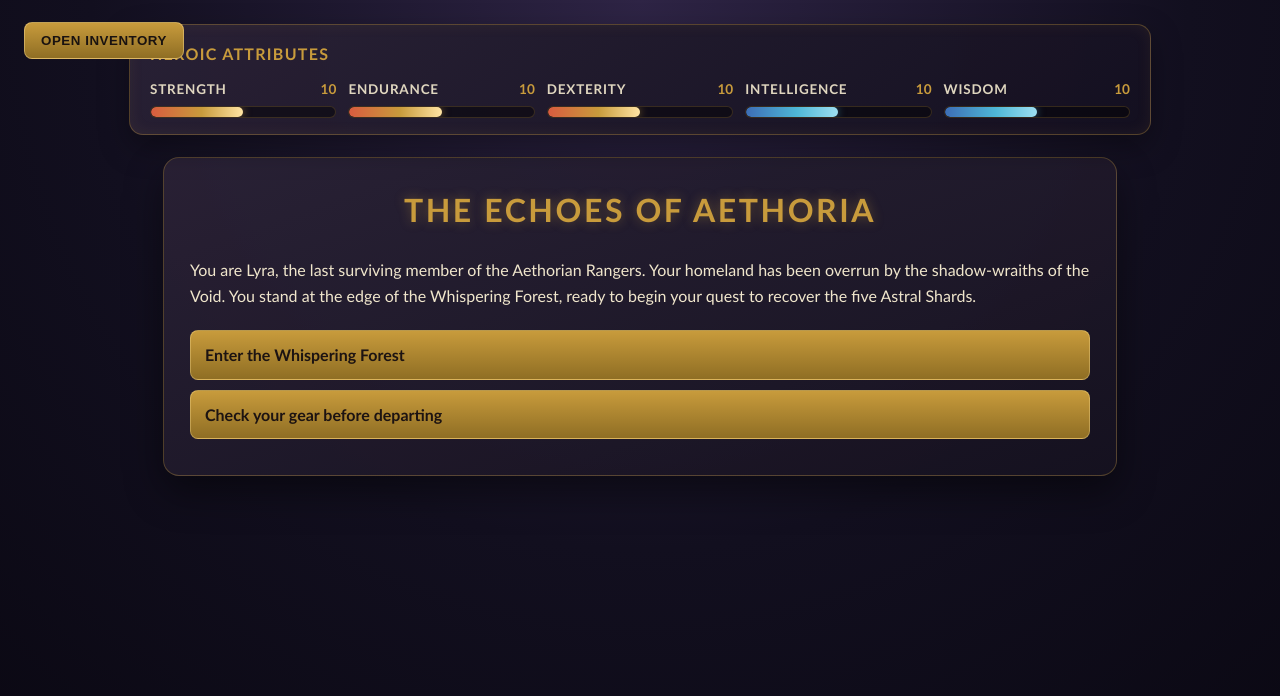
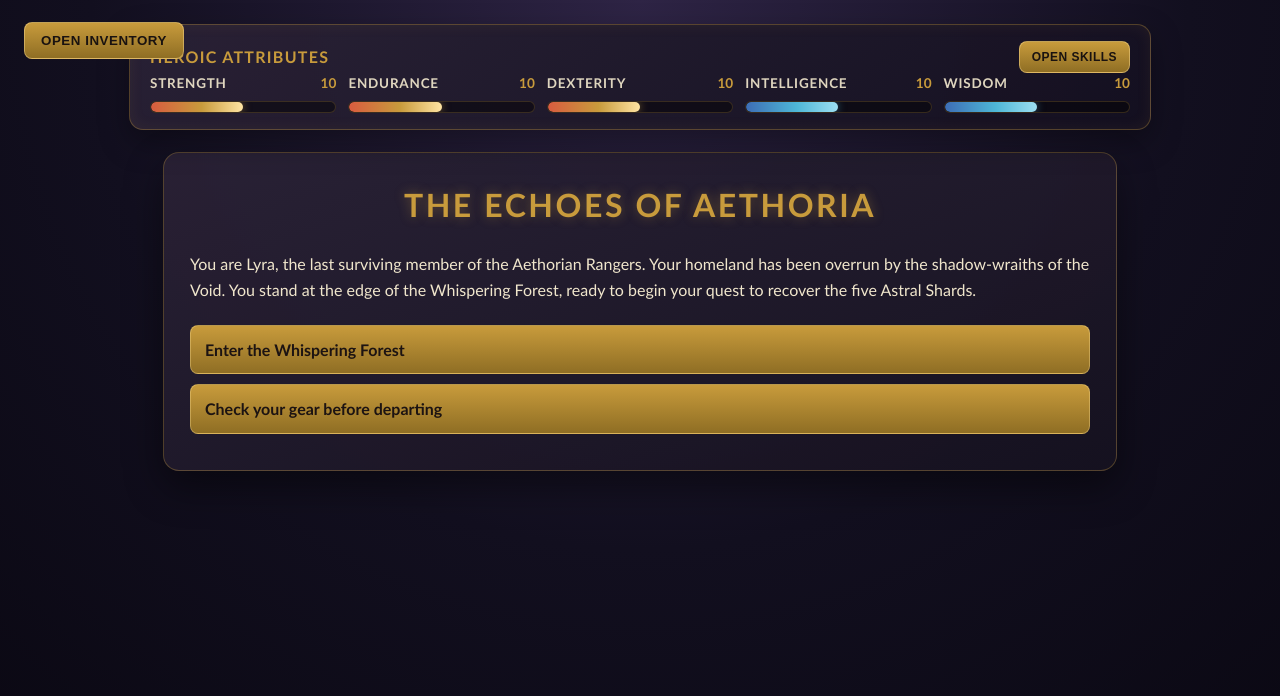
Before and after one commit to jermon/The-Echoes-of-Aethoria, a Jekyll site: the page built from scenes/start.html, in a window 1280 px wide and 900 px high. Shown: the top 696 px of the window. Built offline with Jekyll 4.4.1, drawn with Linux system fonts in a browser that asks for light colours.

Commit message:
Add hierarchical skills tree popup to character profile

```diff
--- a/_includes/character_stats.html
+++ b/_includes/character_stats.html
@@ -1,5 +1,8 @@
 <header id="character-stats">
-    <h2>Heroic Attributes</h2>
+    <div class="character-stats-heading">
+        <h2>Heroic Attributes</h2>
+        <button id="open-skills" type="button">Open Skills</button>
+    </div>
     <div id="stats-container">
         <div class="stat">
             <div class="stat-heading">
@@ -38,3 +41,12 @@
         </div>
     </div>
 </header>
+
+<div id="skills-popup" class="popup">
+    <div class="popup-content">
+        <h2>Skill Tree</h2>
+        <p class="skill-tree-helper">From broad disciplines to specialized techniques.</p>
+        <div id="skills-tree"></div>
+        <button id="close-skills" type="button">Close</button>
+    </div>
+</div>
--- a/assets/css/main.scss
+++ b/assets/css/main.scss
@@ -36,6 +36,17 @@
         text-transform: uppercase;
         letter-spacing: 0.08em;
         font-size: 1rem;
+    }
+
+    .character-stats-heading {
+        display: flex;
+        align-items: center;
+        justify-content: space-between;
+        gap: 12px;
+
+        h2 {
+            margin: 0;
+        }
     }
 
     #stats-container {
@@ -148,6 +159,21 @@
     display: block;
 }
 
+#skills-popup {
+    left: auto;
+    right: 0;
+    transform: translateX(105%);
+
+    .popup-content {
+        border-right: 0;
+        border-left: 1px solid rgba($rune-gold, 0.35);
+    }
+
+    &.show {
+        transform: translateX(0);
+    }
+}
+
 .popup.show {
     transform: translateX(0);
 }
@@ -199,7 +225,9 @@
 }
 
 #open-inventory,
-#close-inventory {
+#close-inventory,
+#open-skills,
+#close-skills {
     background: linear-gradient(180deg, $rune-gold 0%, $rune-gold-dark 100%);
     color: #191210;
     border: 1px solid rgba(#f5d689, 0.5);
@@ -221,6 +249,71 @@
     top: 22px;
     left: 24px;
     z-index: 220;
+}
+
+#open-skills {
+    position: static;
+    padding: 8px 12px;
+    font-size: 0.75rem;
+}
+
+#skills-tree {
+    margin: 14px 0 18px;
+
+    .skills-list {
+        list-style: none;
+        margin: 0;
+        padding-left: 0;
+    }
+
+    > .skills-list-general {
+        display: grid;
+        gap: 10px;
+    }
+
+    .skill-general,
+    .skill-branch,
+    .skill-specific {
+        padding: 7px 10px;
+        border-radius: 8px;
+        border: 1px solid rgba($rune-gold, 0.2);
+    }
+
+    .skill-general {
+        background: rgba($stone, 0.74);
+        font-weight: 700;
+    }
+
+    .skills-list-branch {
+        margin-top: 8px;
+        padding-left: 14px;
+        display: grid;
+        gap: 8px;
+    }
+
+    .skill-branch {
+        background: rgba(31, 44, 70, 0.52);
+        font-weight: 600;
+    }
+
+    .skills-list-specific {
+        margin-top: 8px;
+        padding-left: 14px;
+        display: grid;
+        gap: 6px;
+    }
+
+    .skill-specific {
+        background: rgba(20, 20, 33, 0.72);
+        font-weight: 400;
+        font-size: 0.86rem;
+    }
+}
+
+.skill-tree-helper {
+    margin: 0;
+    color: rgba($parchment, 0.8);
+    font-size: 0.86rem;
 }
 
 #inventory-list {
--- a/assets/js/game.js
+++ b/assets/js/game.js
@@ -21,6 +21,30 @@
         }
     }
 };
+
+const SKILL_TREE = [
+    {
+        name: 'Combat',
+        branches: [
+            { name: 'Melee', skills: ['Swordplay', 'Shield Bash', 'Riposte'] },
+            { name: 'Ranged', skills: ['Longbow Aim', 'Quick Draw', 'Piercing Shot'] }
+        ]
+    },
+    {
+        name: 'Survival',
+        branches: [
+            { name: 'Tracking', skills: ['Trail Reading', 'Scent Marking', 'Silent Pursuit'] },
+            { name: 'Fieldcraft', skills: ['Camp Setup', 'Foraging', 'Herbal Remedy'] }
+        ]
+    },
+    {
+        name: 'Mysticism',
+        branches: [
+            { name: 'Runes', skills: ['Glyph Etching', 'Ward Sigils', 'Resonance Binding'] },
+            { name: 'Mind Arts', skills: ['Focus Trance', 'Echo Sense', 'Spirit Lure'] }
+        ]
+    }
+];
 
 const gameState = {
     inventory: {
@@ -194,6 +218,58 @@
     }
 }
 
+function updateSkillsDisplay() {
+    const skillsTreeElement = document.getElementById('skills-tree');
+
+    if (!skillsTreeElement) {
+        return;
+    }
+
+    skillsTreeElement.innerHTML = '';
+
+    const rootList = document.createElement('ul');
+    rootList.className = 'skills-list skills-list-general';
+
+    SKILL_TREE.forEach(generalSkill => {
+        const generalItem = document.createElement('li');
+        generalItem.className = 'skill-general';
+
+        const generalLabel = document.createElement('span');
+        generalLabel.textContent = generalSkill.name;
+        generalItem.appendChild(generalLabel);
+
+        const branchList = document.createElement('ul');
+        branchList.className = 'skills-list skills-list-branch';
+
+        generalSkill.branches.forEach(branch => {
+            const branchItem = document.createElement('li');
+            branchItem.className = 'skill-branch';
+
+            const branchLabel = document.createElement('span');
+            branchLabel.textContent = branch.name;
+            branchItem.appendChild(branchLabel);
+
+            const specificList = document.createElement('ul');
+            specificList.className = 'skills-list skills-list-specific';
+
+            branch.skills.forEach(specificSkill => {
+                const specificItem = document.createElement('li');
+                specificItem.className = 'skill-specific';
+                specificItem.textContent = specificSkill;
+                specificList.appendChild(specificItem);
+            });
+
+            branchItem.appendChild(specificList);
+            branchList.appendChild(branchItem);
+        });
+
+        generalItem.appendChild(branchList);
+        rootList.appendChild(generalItem);
+    });
+
+    skillsTreeElement.appendChild(rootList);
+}
+
 function modifyStat(stat, amount) {
     if (Object.prototype.hasOwnProperty.call(gameState.stats, stat)) {
         gameState.stats[stat] = Math.max(0, gameState.stats[stat] + amount);
@@ -239,6 +315,7 @@
     updateInventoryItemSelect();
     updateInventoryDisplay();
     updateStatsDisplay();
+    updateSkillsDisplay();
 }
 
 function handle404() {
@@ -282,10 +359,35 @@
     });
 }
 
+function setupSkillsPopup() {
+    const openBtn = document.getElementById('open-skills');
+    const closeBtn = document.getElementById('close-skills');
+    const popup = document.getElementById('skills-popup');
+
+    if (!openBtn || !closeBtn || !popup) {
+        return;
+    }
+
+    openBtn.addEventListener('click', () => {
+        popup.classList.add('show');
+    });
+
+    closeBtn.addEventListener('click', () => {
+        popup.classList.remove('show');
+    });
+
+    document.addEventListener('keydown', event => {
+        if (event.key === 'Escape') {
+            popup.classList.remove('show');
+        }
+    });
+}
+
 document.addEventListener('DOMContentLoaded', function() {
     loadGame();
     handle404();
     setupInventoryPopup();
+    setupSkillsPopup();
 
     document.querySelectorAll('#choices a').forEach(link => {
         link.addEventListener('click', function(e) {
```
